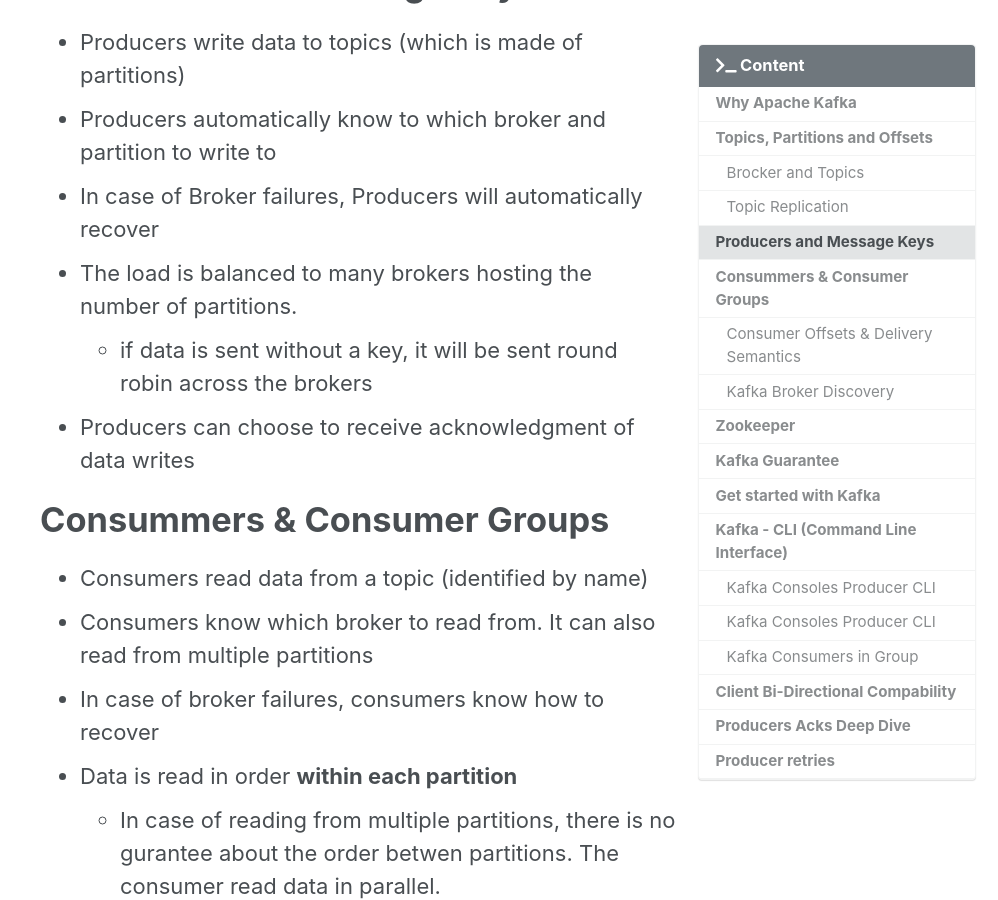
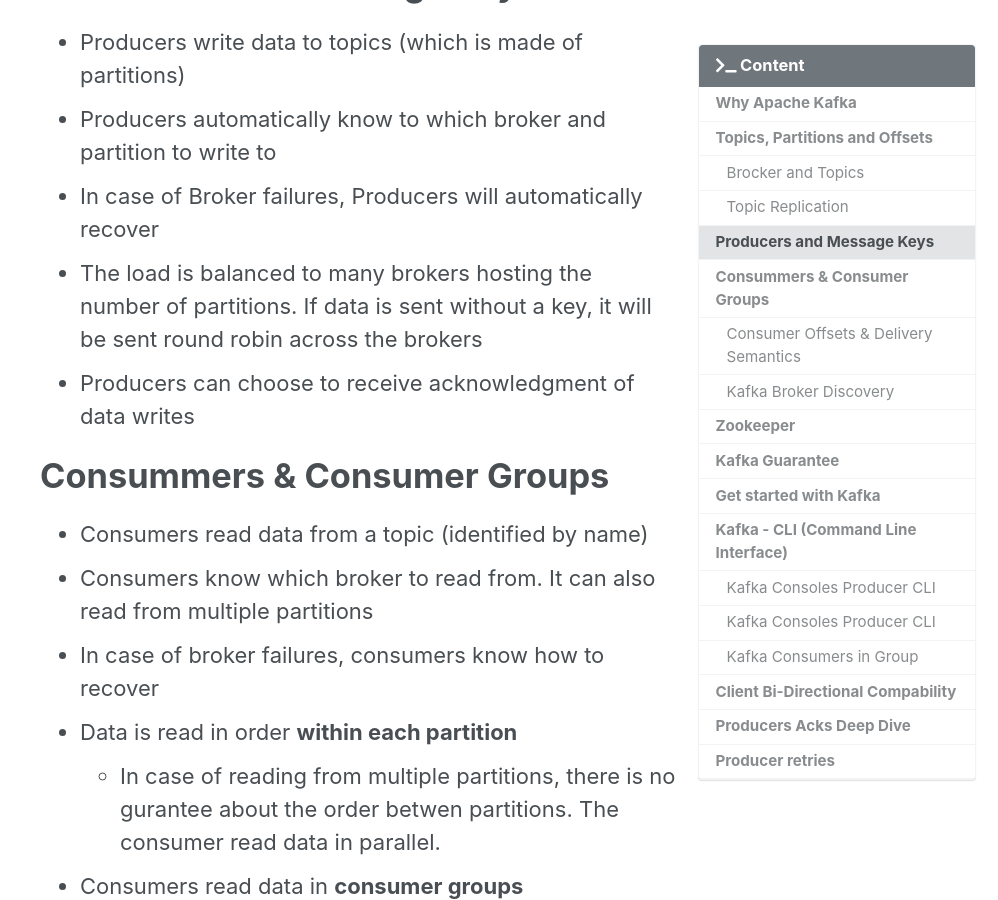
Before and after one commit to hieupm/hieupm.github.io, a Jekyll site: the page built from _posts/2019-05-07-kafka-1.md, in a window 1280 px wide and 900 px high, scrolled down 3265 px. Shown: the whole window, without its empty margins (282-1280 px from the left). Built offline with Jekyll 4.4.1, drawn with Linux system fonts in a browser that asks for light colours; cached includes are drawn as plain includes; comment, search, counter and statistics services are not loaded.

Commit message:
Draft in progress

```diff
--- a/_posts/2019-05-07-kafka-1.md
+++ b/_posts/2019-05-07-kafka-1.md
@@ -57,8 +57,7 @@
 - Producers write data to topics (which is made of partitions)
 - Producers automatically know to which broker and partition to write to
 - In case of Broker failures, Producers will automatically recover
-- The load is balanced to many brokers hosting the number of partitions.
-    - if data is sent without a key, it will be sent round robin across the brokers
+- The load is balanced to many brokers hosting the number of partitions. If data is sent without a key, it will be sent round robin across the brokers
 - Producers can choose to receive acknowledgment of data writes
 
 # Consummers & Consumer Groups
```
